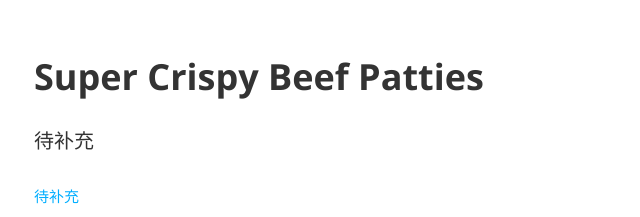
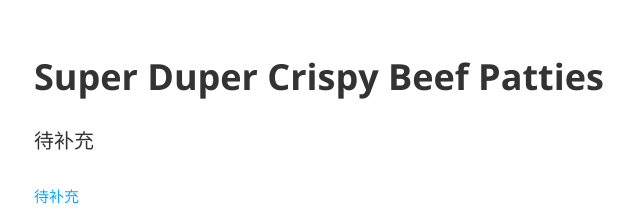
Before and after one commit to judyyinzhihua/judy-s-first, a website: page post.html in a window 1280 px wide. Shown: the part 1071-1288 px from the top of the page, without its empty margins (231-871 px from the left). Drawn offline with nearby package versions, Linux system fonts and the light colour scheme.

Commit message:
牛肉饼名字更改
牛肉饼更改

```diff
--- a/post.html
+++ b/post.html
@@ -92,7 +92,7 @@
                     <p>待补充</p>
                     <p class="small-text">待补充</p>
                     <img class="img-responsive" src="https://img3.doubanio.com/view/photo/raw/public/p1468670845.jpg" alt="">
-                    <h2 class="section-heading">Super Crispy Beef Patties</h2>
+                    <h2 class="section-heading">Super Duper Crispy Beef Patties</h2>
                     <p>待补充</p>
                     <p class="small-text">待补充</p>
                     <img class="img-responsive" src="https://img3.doubanio.com/view/photo/raw/public/p1468670845.jpg" alt="">
```
